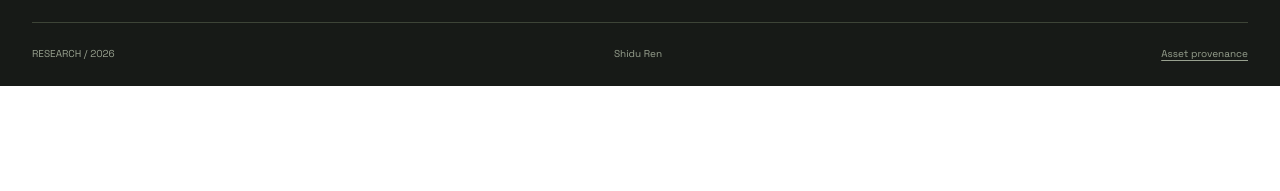
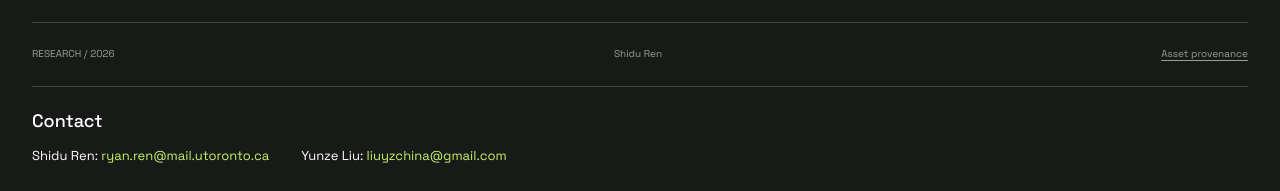
Before and after one commit to Shidu-Ren/FlexiWorld-Project-Page, a website: page index.html in a window 1280 px wide. Shown: the part 9804-9995 px from the top of the page. Before the commit the page ends 9890 px from the top, so only its background shows below. Drawn offline with Linux system fonts and the light colour scheme.

Commit message:
Add author contact emails at the end of the page

```diff
--- a/index.html
+++ b/index.html
@@ -23,7 +23,7 @@
     <link rel="canonical" href="https://shidu-ren.github.io/FlexiWorld-Project-Page/" />
     <title>FlexiWorld | Learning and Planning Across Time Scales</title>
     <link rel="icon" href="assets/favicon.png" type="image/png" />
-    <link rel="stylesheet" href="style.css?v=media-75" />
+    <link rel="stylesheet" href="style.css?v=contact" />
     <script defer src="assets/lucide.min.js"></script>
     <script defer src="assets/research-data.js"></script>
     <script defer src="app.js?v=no-chunk-explorer"></script>
@@ -686,6 +686,13 @@
         ><span>Shidu Ren</span
         ><a href="assets/provenance.json" download>Asset provenance</a>
       </div>
+      <section class="footer-contact" aria-labelledby="contact-title">
+        <h2 id="contact-title">Contact</h2>
+        <ul>
+          <li>Shidu Ren: <a href="mailto:ryan.ren@mail.utoronto.ca">ryan.ren@mail.utoronto.ca</a></li>
+          <li>Yunze Liu: <a href="mailto:liuyzchina@gmail.com">liuyzchina@gmail.com</a></li>
+        </ul>
+      </section>
     </footer>
     <dialog id="image-dialog">
       <div class="dialog-heading">
--- a/scripts/check-site.cjs
+++ b/scripts/check-site.cjs
@@ -91,7 +91,7 @@ async function main() {
     if (url.startsWith("#")) {
       if (url.length > 1)
         assert(await page.locator(url).count(), `Missing anchor ${url}`);
-    } else if (!/^https?:|^data:/.test(url))
+    } else if (!/^https?:|^data:|^mailto:/.test(url))
       assert(fs.existsSync(new URL(url, pathToFileURL(path.join(root, 'index.html')))), `Missing file ${url}`);
   }
   assert.equal(await page.locator("#top video").count(), 0);
--- a/style.css
+++ b/style.css
@@ -1437,6 +1437,33 @@ footer > p {
   color: #98a18f;
   margin-top: 20px;
 }
+.footer-contact {
+  flex-basis: 100%;
+  min-width: 0;
+  border-top: 1px solid #3d4437;
+  padding-top: 24px;
+}
+.footer-contact h2 {
+  font-size: 18px;
+  margin: 0 0 14px;
+}
+.footer-contact ul {
+  display: flex;
+  flex-wrap: wrap;
+  gap: 12px 32px;
+  list-style: none;
+  margin: 0;
+  padding: 0;
+  font-size: 13px;
+  line-height: 1.7;
+}
+.footer-contact a {
+  color: var(--lime);
+  overflow-wrap: anywhere;
+}
+.footer-contact a:hover {
+  text-decoration: underline;
+}
 .footer-lead {
   color: var(--lime);
   margin-left: 6px;
```
